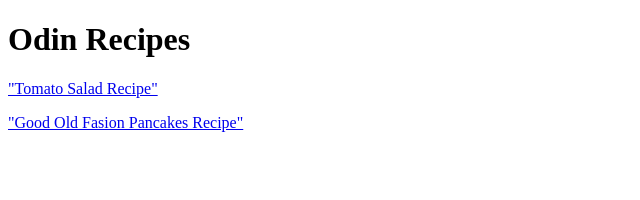
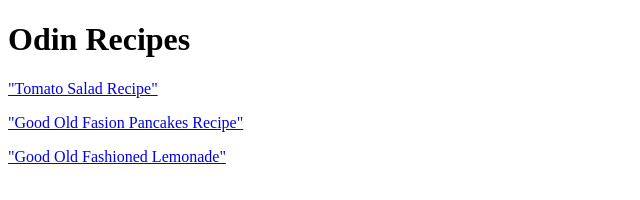
Before and after one commit to Gham556/odin-recipes, a plain HTML site: page index.html in a window 1280 px wide. Shown: the whole page, without its empty margins (0-640 px from the left). Drawn offline with Linux system fonts and the light colour scheme.

Commit message:
Add link to good-old-fashioned-lemonade.html

```diff
--- a/index.html
+++ b/index.html
@@ -14,5 +14,8 @@
     <p>
     <a href="recipes/good-old-fasion-pancakes.html">"Good Old Fasion Pancakes Recipe"</a>
     </p>
+    <p>
+        <a href="recipes/old-fashioned-lemonade.html">"Good Old Fashioned Lemonade"</a>
+    </p>
 </body>
 </html>
```
